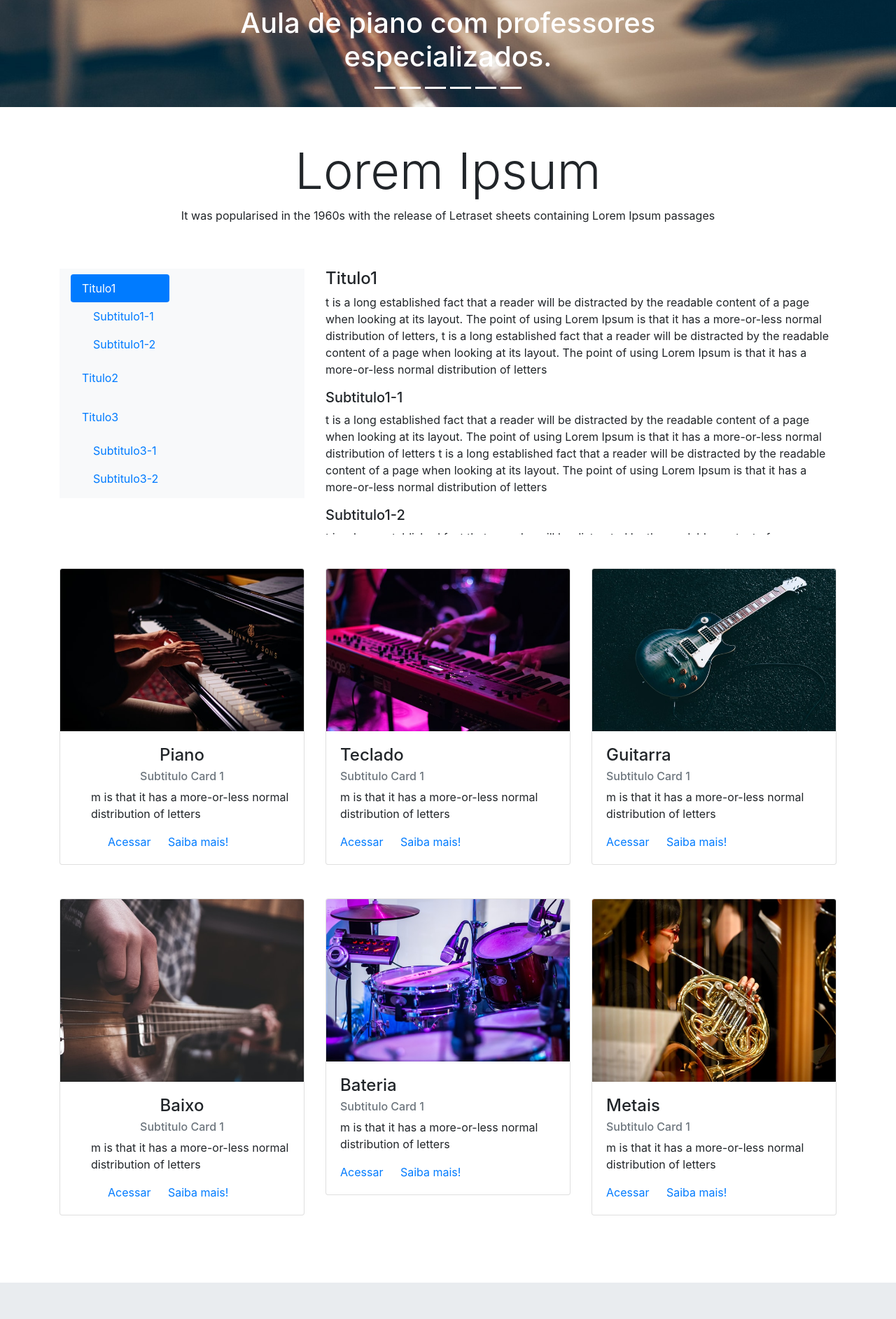
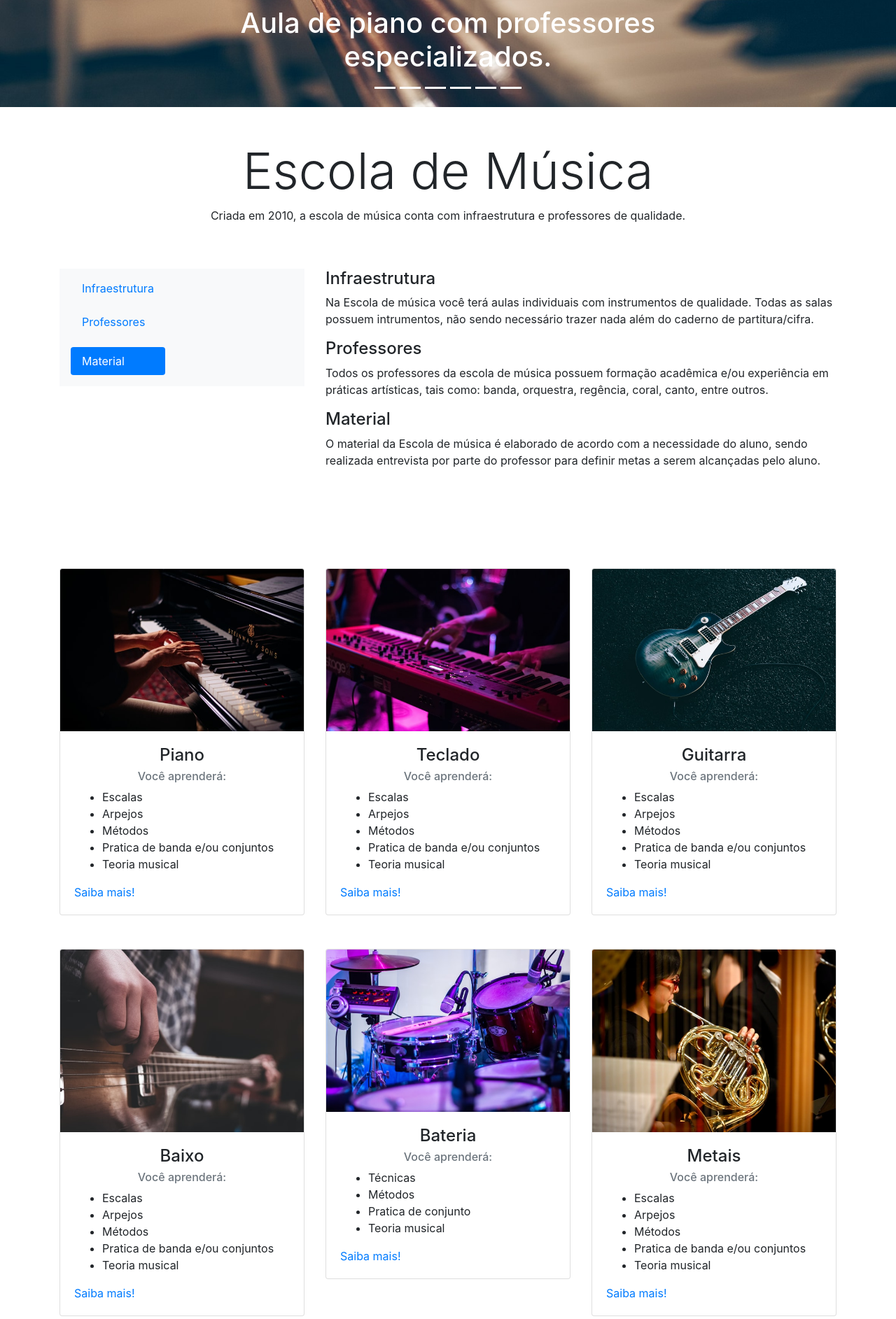
Before and after one commit to silviomirandajunior/my-first-blog, a Django app: page / in a window 1280 px wide. Shown: the part 840-2725 px from the top of the page at 70% size. Run offline with Django 3.2, Linux system fonts and the light colour scheme; parts of the project's set-up code (start-up, migrations or seed data) failed here and were passed over; some libraries are stand-ins or nearby versions.

Commit message:
erro init super

```diff
--- a/blog/templates/blog/post_draft_list.html
+++ b/blog/templates/blog/post_draft_list.html
@@ -2,10 +2,11 @@
 
 {% block content %}
     {% for post in posts %}
-        <div class="post">
-            <p class="date">created: {{ post.created_date|date:'d-m-Y' }}</p>
+        <div class="post my-3 ml-5">
             <h1><a href="{% url 'post_detail' pk=post.pk %}">{{ post.title }}</a></h1>
             <p>{{ post.text|truncatechars:200 }}</p>
+			<p class="date"><strong>Criado em:</strong> {{ post.created_date|date:'d-m-Y' }}</p>
+			<hr>
         </div>
     {% endfor %}
 {% endblock %}
--- a/music/admin.py
+++ b/music/admin.py
@@ -1,6 +1,7 @@
 from django.contrib import admin
-from .models import Disciplina, Aluno, Professor
+from .models import Disciplina, Aluno, Professor, Contato
 
 admin.site.register(Disciplina)
 admin.site.register(Aluno)
 admin.site.register(Professor)
+admin.site.register(Contato)
--- a/music/templates/music/base_escola.html
+++ b/music/templates/music/base_escola.html
@@ -1,4 +1,7 @@
 {% load static %}
+
+{% load crispy_forms_tags %}
+
 <html lang="en">
 
 <head>
@@ -82,10 +85,10 @@
 			Social
 			</a>
 			<div class="dropdown-menu">
-				<a class="dropdown-item" href="#">Facebook</a>
-				<a class="dropdown-item" href="#">Twitter</a>
-				<a class="dropdown-item" href="#">Instagram</a>
-				<a class="dropdown-item" href="#">Whatsapp</a>
+				<a class="dropdown-item" href="https://www.facebook.com/" target="_blank">Facebook</a>
+				<a class="dropdown-item" href="https://twitter.com/twitter" target="_blank">Twitter</a>
+				<a class="dropdown-item" href="https://www.instagram.com/" target="_blank">Instagram</a>
+				<a class="dropdown-item" href="https://www.whatsapp.com/?lang=pt_br" target="_blank">Whatsapp</a>
 			</div>
 		  </li>
 
@@ -136,11 +139,13 @@
 						<div class="col-md-6" id="msg-box">
 							<p>Ou nos deixe uma mensagem:</p>
 						</div>
+
+
 						<div class="col-md-6" id="contact-form">
 							<form action="">
 								<input type="email" class="form-control" placeholder="E-mail" name="email">
 								<input type="text" class="form-control" placeholder="Assunto" name="subject">
-								<text-area class="form-control" rows="3" placeholder="Sua mensagem..." name="message"></text-area>
+								<input type="text" class="form-control" placeholder="Texto" name="subject">
 								<input type="submit" class="main-btn" value="Enviar">
 							</form>
 						</div>
@@ -149,6 +154,8 @@
 			</div>
 		</div>
 	</div>
+
+
 
 	<div id="copy-area">
 		<div class="row">
--- a/music/templates/music/pagina_inicial.html
+++ b/music/templates/music/pagina_inicial.html
@@ -1,4 +1,5 @@
 {% extends 'music/base_escola.html'%}
+
 {% block content%}
 <div id="carouselSite" class="carousel slide" data-ride="carousel">
 
@@ -73,8 +74,8 @@
 <div class="container">
 	<div class="row">
 		<div class="col-12 text-center my-5">
-			<h1 class="display-3">Lorem Ipsum</h1>
-			<p>It was popularised in the 1960s with the release of Letraset sheets containing Lorem Ipsum passages</p>
+			<h1 class="display-3">Escola de Música</h1>
+			<p>Criada em 2010, a escola de música conta com infraestrutura e professores de qualidade.</p>
 		</div>
 
 	</div>
@@ -83,29 +84,27 @@
 		<div class="col-sm-6 col-md-4 mb-3">
 			<nav id="navbarVertical" class="navbar navbar-light bg-light">
 				<nav class="nav nav-pills flex-column">
-					<a class="nav-link" href="#item1">Titulo1</a>
-						<nav class="nav nav-pills flex-column">
+					<a class="nav-link" href="#item1">Infraestrutura</a>
+						<!--<nav class="nav nav-pills flex-column">
 							<a class="nav-link ml-3" href="#item1-1">Subtitulo1-1</a>
 							<a class="nav-link ml-3" href="#item1-2">Subtitulo1-2</a>
-						</nav>
-					<a class="nav-link my-2" href="#item2">Titulo2</a>
-					<a class="nav-link my-2" href="#item3">Titulo3</a>
-						<nav class="nav nav-pills flex-column">
+						</nav>-->
+					<a class="nav-link my-2" href="#item2">Professores</a>
+					<a class="nav-link my-2" href="#item3">Material</a>
+						<!--<nav class="nav nav-pills flex-column">
 							<a class="nav-link ml-3" href="#item3-1">Subtitulo3-1</a>
 							<a class="nav-link ml-3" href="#item3-2">Subtitulo3-2</a>
-						</nav>
+						</nav>-->
 				</nav>
 			</nav>
 		</div>
 		<div class="col-sm-6 col-md-8">
 			<div data-spy="scroll" data-target="#navbarVertical" data-offset="0" class="scrollspySite">
-				<h4 id="item1">Titulo1</h4>
-				<p>t is a long established fact that a reader will be distracted by the readable content of a page when looking at its layout.
-				The point of using Lorem Ipsum is that it has a more-or-less normal distribution of letters,
-				t is a long established fact that a reader will be distracted by the readable content of a page when looking at its layout.
-				The point of using Lorem Ipsum is that it has a more-or-less normal distribution of letters</p>
+				<h4 id="item1">Infraestrutura</h4>
+				<p>Na Escola de música você terá aulas individuais com instrumentos de qualidade. Todas as salas possuem intrumentos, não sendo necessário
+				trazer nada além do caderno de partitura/cifra.</p>
 
-				<h5 id="item1-1">Subtitulo1-1</h5>
+				<!--<h5 id="item1-1">Subtitulo1-1</h5>
 				<p>t is a long established fact that a reader will be distracted by the readable content of a page when looking at its layout.
 				The point of using Lorem Ipsum is that it has a more-or-less normal distribution of letters
 				t is a long established fact that a reader will be distracted by the readable content of a page when looking at its layout.
@@ -115,21 +114,17 @@
 				<p>t is a long established fact that a reader will be distracted by the readable content of a page when looking at its layout.
 				The point of using Lorem Ipsum is that it has a more-or-less normal distribution of letters
 				t is a long established fact that a reader will be distracted by the readable content of a page when looking at its layout.
-				The point of using Lorem Ipsum is that it has a more-or-less normal distribution of letters</p>
+				The point of using Lorem Ipsum is that it has a more-or-less normal distribution of letters</p>-->
 
-				<h4 id="item2">Titulo2</h4>
-				<p>t is a long established fact that a reader will be distracted by the readable content of a page when looking at its layout.
-				The point of using Lorem Ipsum is that it has a more-or-less normal distribution of letters
-				t is a long established fact that a reader will be distracted by the readable content of a page when looking at its layout.
-				The point of using Lorem Ipsum is that it has a more-or-less normal distribution of letters,</p>
+				<h4 id="item2">Professores</h4>
+				<p>Todos os professores da escola de música possuem formação acadêmica e/ou experiência em práticas artísticas, tais como: banda, orquestra, regência,
+				coral, canto, entre outros.</p>
 
-				<h4 id="item3">Titulo3.</h4>
-				<p>t is a long established fact that a reader will be distracted by the readable content of a page when looking at its layout.
-				The point of using Lorem Ipsum is that it has a more-or-less normal distribution of letters
-				t is a long established fact that a reader will be distracted by the readable content of a page when looking at its layout.
-				The point of using Lorem Ipsum is that it has a more-or-less normal distribution of letters,</p>
+				<h4 id="item3">Material</h4>
+				<p>O material da Escola de música é elaborado de acordo com a necessidade do aluno, sendo realizada entrevista por parte do professor para definir metas
+				a serem alcançadas pelo aluno.</p>
 
-				<h5 id="item3-1">Subtitulo3-1</h5>
+				<!--<h5 id="item3-1">Subtitulo3-1</h5>
 				<p>t is a long established fact that a reader will be distracted by the readable content of a page when looking at its layout.
 				The point of using Lorem Ipsum is that it has a more-or-less normal distribution of letterst
 				is a long established fact that a reader will be distracted by the readable content of a page when looking at its layout.
@@ -139,7 +134,7 @@
 				<p>t is a long established fact that a reader will be distracted by the readable content of a page when looking at its layout.
 				The point of using Lorem Ipsum is that it has a more-or-less normal distribution of letters
 				t is a long established fact that a reader will be distracted by the readable content of a page when looking at its layout.
-				The point of using Lorem Ipsum is that it has a more-or-less normal distribution of letters</p>
+				The point of using Lorem Ipsum is that it has a more-or-less normal distribution of letters</p>-->
 			</div>
 		</div>
 	</div>
@@ -151,10 +146,17 @@
 			<img class="card-img-top" src="static/img/piano1.jpg">
 				<div class="card-body">
 				<h4 class="card-title text-center">Piano</h4>
-				<h6 class="card-subtitle mb-2 text-muted text-center">Subtitulo Card 1</h6>
-				<p class="card-text ml-4">m is that it has a more-or-less normal distribution of letters</p>
-				<a href="#" class="card-link ml-5">Acessar</a>
-				<a href="#" class="card-link">Saiba mais!</a>
+				<h6 class="card-subtitle mb-2 text-muted text-center">Você aprenderá:</h6>
+				<ul>
+					<li>Escalas</li>
+					<li>Arpejos</li>
+					<li>Métodos</li>
+					<li>Pratica de banda e/ou conjuntos</li>
+					<li>Teoria musical</li>
+				</ul>
+				<!--<p class="card-text ml-4">m is that it has a more-or-less normal distribution of letters</p>
+				<a href="#" class="card-link ml-5">Acessar</a>-->
+				<a href="{% url 'cursos_piano' %}" class="card-link text-center">Saiba mais!</a>
 				</div>
 			</div>
 		</div>
@@ -163,11 +165,18 @@
 			<div class="card">
 			<img class="card-img-top" src="static/img/teclado.jpg">
 				<div class="card-body">
-				<h4 class="card-title">Teclado</h4>
-				<h6 class="card-subtitle mb-2 text-muted">Subtitulo Card 1</h6>
-				<p class="card-text">m is that it has a more-or-less normal distribution of letters</p>
-				<a href="#" class="card-link">Acessar</a>
-				<a href="#" class="card-link">Saiba mais!</a>
+				<h4 class="card-title text-center">Teclado</h4>
+				<h6 class="card-subtitle mb-2 text-muted text-center">Você aprenderá:</h6>
+				<ul>
+					<li>Escalas</li>
+					<li>Arpejos</li>
+					<li>Métodos</li>
+					<li>Pratica de banda e/ou conjuntos</li>
+					<li>Teoria musical</li>
+				</ul>
+				<!--<p class="card-text">m is that it has a more-or-less normal distribution of letters</p>
+				<a href="#" class="card-link">Acessar</a>-->
+				<a href="{% url 'cursos_teclado' %}" class="card-link text-center">Saiba mais!</a>
 				</div>
 			</div>
 		</div>
@@ -176,11 +185,18 @@
 			<div class="card">
 				<img class="card-img-top" src="static/img/guitarra1.jpg">
 				<div class="card-body">
-				<h4 class="card-title">Guitarra</h4>
-				<h6 class="card-subtitle mb-2 text-muted">Subtitulo Card 1</h6>
-				<p class="card-text">m is that it has a more-or-less normal distribution of letters</p>
-				<a href="#" class="card-link">Acessar</a>
-				<a href="#" class="card-link">Saiba mais!</a>
+				<h4 class="card-title text-center">Guitarra</h4>
+				<h6 class="card-subtitle mb-2 text-muted text-center">Você aprenderá:</h6>
+				<ul>
+					<li>Escalas</li>
+					<li>Arpejos</li>
+					<li>Métodos</li>
+					<li>Pratica de banda e/ou conjuntos</li>
+					<li>Teoria musical</li>
+				</ul>
+				<!--<p class="card-text">m is that it has a more-or-less normal distribution of letters</p>
+				<a href="#" class="card-link">Acessar</a>-->
+				<a href="{% url 'cursos_guitarra' %}" class="card-link text-center">Saiba mais!</a>
 				</div>
 			</div>
 		</div>
@@ -190,10 +206,17 @@
 			<img class="card-img-top" src="static/img/baixo.jpg">
 				<div class="card-body">
 				<h4 class="card-title text-center">Baixo</h4>
-				<h6 class="card-subtitle mb-2 text-muted text-center">Subtitulo Card 1</h6>
-				<p class="card-text ml-4">m is that it has a more-or-less normal distribution of letters</p>
-				<a href="#" class="card-link ml-5">Acessar</a>
-				<a href="#" class="card-link">Saiba mais!</a>
+				<h6 class="card-subtitle mb-2 text-muted text-center">Você aprenderá:</h6>
+				<ul>
+					<li>Escalas</li>
+					<li>Arpejos</li>
+					<li>Métodos</li>
+					<li>Pratica de banda e/ou conjuntos</li>
+					<li>Teoria musical</li>
+				</ul>
+				<!--<p class="card-text ml-4">m is that it has a more-or-less normal distribution of letters</p>
+				<a href="#" class="card-link ml-5">Acessar</a>-->
+				<a href="{% url 'cursos_baixo' %}" class="card-link">Saiba mais!</a>
 				</div>
 			</div>
 		</div>
@@ -202,11 +225,17 @@
 			<div class="card">
 				<img class="card-img-top" src="static/img/bateria1.jpg">
 				<div class="card-body">
-				<h4 class="card-title">Bateria</h4>
-				<h6 class="card-subtitle mb-2 text-muted">Subtitulo Card 1</h6>
-				<p class="card-text">m is that it has a more-or-less normal distribution of letters</p>
-				<a href="#" class="card-link">Acessar</a>
-				<a href="#" class="card-link">Saiba mais!</a>
+				<h4 class="card-title text-center">Bateria</h4>
+				<h6 class="card-subtitle mb-2 text-muted text-center">Você aprenderá:</h6>
+				<ul>
+					<li>Técnicas</li>
+					<li>Métodos</li>
+					<li>Pratica de conjunto</li>
+					<li>Teoria musical</li>
+				</ul>
+				<!--<p class="card-text">m is that it has a more-or-less normal distribution of letters</p>
+				<a href="#" class="card-link">Acessar</a>-->
+				<a href="{% url 'cursos_bateria' %}" class="card-link text-center">Saiba mais!</a>
 				</div>
 			</div>
 		</div>
@@ -215,11 +244,18 @@
 			<div class="card">
 				<img class="card-img-top" src="static/img/trompa.jpg">
 				<div class="card-body">
-				<h4 class="card-title">Metais</h4>
-				<h6 class="card-subtitle mb-2 text-muted">Subtitulo Card 1</h6>
-				<p class="card-text">m is that it has a more-or-less normal distribution of letters</p>
-				<a href="#" class="card-link">Acessar</a>
-				<a href="#" class="card-link">Saiba mais!</a>
+				<h4 class="card-title text-center">Metais</h4>
+				<h6 class="card-subtitle mb-2 text-muted text-center">Você aprenderá:</h6>
+				<ul>
+					<li>Escalas</li>
+					<li>Arpejos</li>
+					<li>Métodos</li>
+					<li>Pratica de banda e/ou conjuntos</li>
+					<li>Teoria musical</li>
+				</ul>
+				<!--<p class="card-text">m is that it has a more-or-less normal distribution of letters</p>
+				<a href="#" class="card-link">Acessar</a>-->
+				<a href="{% url 'cursos_metais' %}" class="card-link text-center">Saiba mais!</a>
 				</div>
 			</div>
 		</div>
--- a/music/urls.py
+++ b/music/urls.py
@@ -1,13 +1,14 @@
 from django.urls import path
 from . import views
+from .views import ContatoCreate, TrabalheConoscoCreate, ProfessorCreate
 
 urlpatterns = [
     path('', views.pagina_inicial, name='pagina_inicial'),
     path('sobre/', views.sobre, name='sobre'),
     path('material/', views.material, name='material'),
     path('contato/', views.contato, name='contato'),
-    path('trabalhe_conosco/', views.trabalhe_conosco, name='trabalhe_conosco'),
-    path('professores/', views.professores, name='professores'),
+    path('trabalhe_conosco/', TrabalheConoscoCreate.as_view(), name='trabalhe_conosco'),
+    path('professores/', ProfessorCreate.as_view(), name='professores'),
     path('cursos/piano', views.cursos_piano, name='cursos_piano'),
     path('cursos/teclado', views.cursos_teclado, name='cursos_teclado'),
     path('cursos/violao', views.cursos_violao, name='cursos_violao'),
--- a/music/views.py
+++ b/music/views.py
@@ -1,4 +1,7 @@
 from django.shortcuts import render
+from django.views.generic.edit import CreateView
+from .models import Contato, TrabalheConosco, Professor
+from django.urls import reverse_lazy
 
 def pagina_inicial(request):
     return render(request, 'music/pagina_inicial.html', {})
@@ -50,3 +53,19 @@ def cursos_canto(request):
 
 def cursos_teoria_musical(request):
     return render(request, 'music/cursos_teoria_musical.html', {})
+
+class ContatoCreate(CreateView):
+    model = Contato
+    fields = ['email', 'assunto', 'texto']
+
+class TrabalheConoscoCreate(CreateView):
+    model = TrabalheConosco
+    fields = ['nome', 'telefone', 'email', 'formacao', 'instrumento', 'comentario',]
+    template_name = 'music/trabalhe_conosco.html'
+    succes_url = reverse_lazy('/')
+
+class ProfessorCreate(CreateView):
+    model = Professor
+    fields = ['nome', 'telefone', 'email', 'formacao', 'instrumento', 'comentario',]
+    template_name = 'music/professores.html'
+    succes_url = reverse_lazy('/')
--- a/mysite/settings.py
+++ b/mysite/settings.py
@@ -36,6 +36,7 @@ INSTALLED_APPS = [
     'django.contrib.staticfiles',
     'blog',
     'music',
+    'crispy_forms',
 ]
 
 
@@ -121,6 +122,9 @@ USE_TZ = True
 
 # Static files (CSS, JavaScript, Images)
 
+###CRISPY
+CRISPY_TEMPLATE_PACK = 'bootstrap4'
+
 # https://docs.djangoproject.com/en/2.2/howto/static-files/
 
 STATIC_URL = '/static/'
```
Also changed, not shown: blog/templates/blog/add_comment_to_post.html (+5 -4 lines), blog/templates/blog/post_detail.html (+9 -7 lines), blog/templates/blog/post_edit.html (+6 -4 lines), blog/templates/blog/post_list.html (+22 -4 lines), music/forms.py (added, +8 -0 lines), music/models.py (+45 -1 lines), music/migrations/0004_contato.py (added), music/migrations/0005_auto_20210811_2138.py (added), music/static/css/music.css (line endings or trailing spaces).
